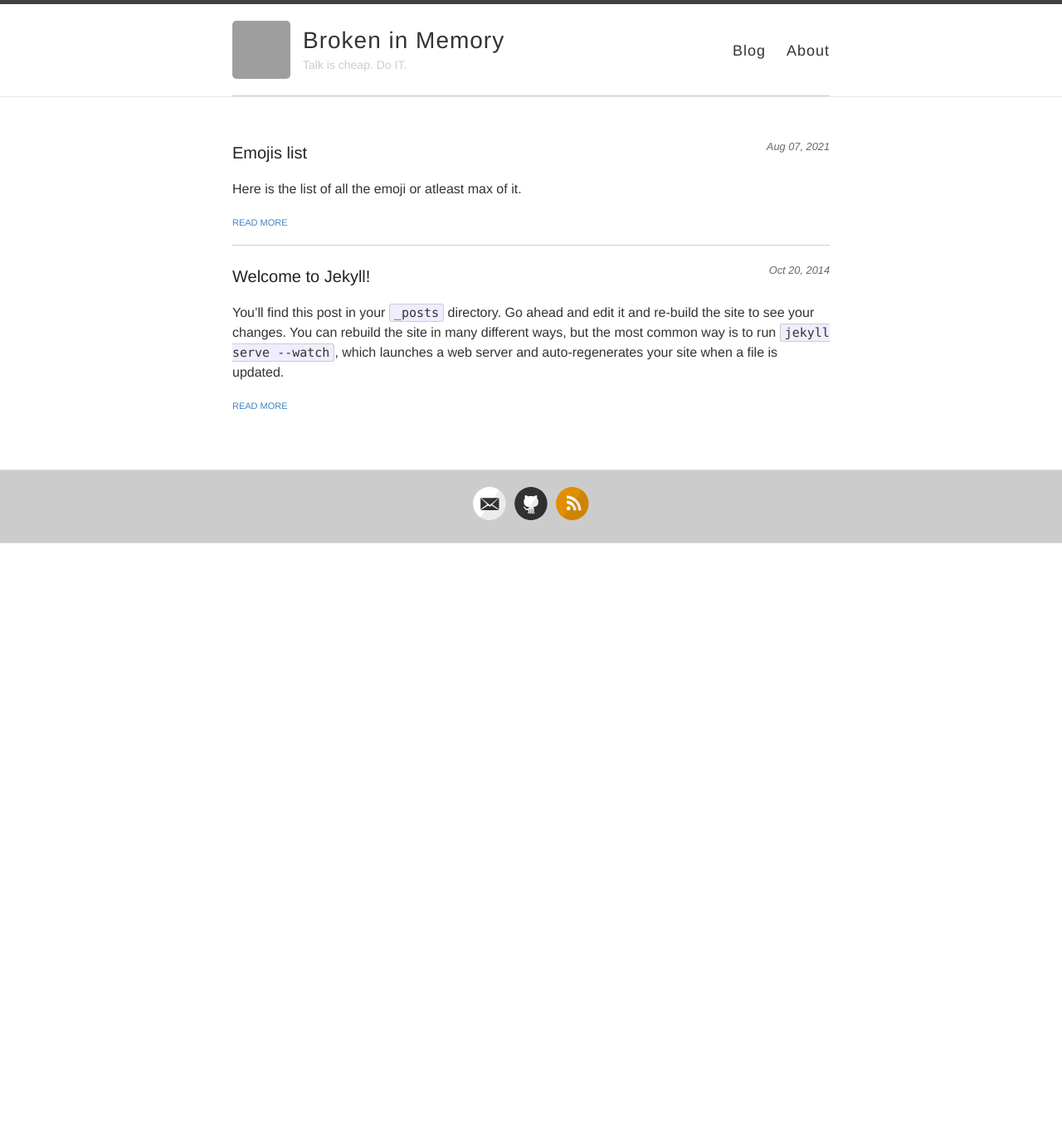
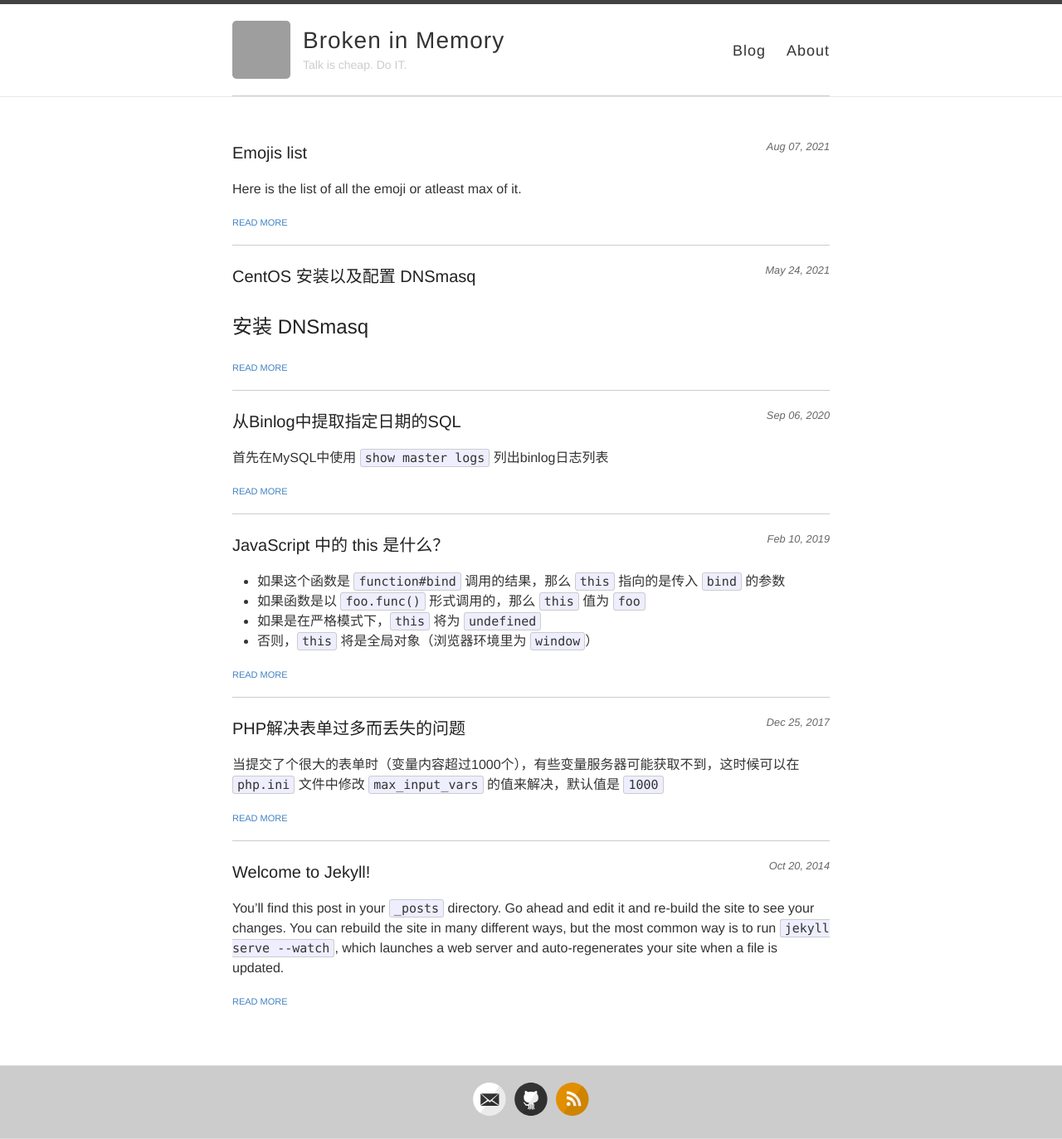
Before and after one commit to gokure/gokure.github.io, a Jekyll site: the page built from index.html, in a window 1280 px wide. Shown: the whole page at 83% size. Built offline with Jekyll 4.4.1, drawn with Linux system fonts in a browser that asks for light colours; the list of posts is cut into pages by our own code; before the commit the page ends 900 px from its top, so only the background shows below that; grey boxes are pictures that could not be loaded.

Commit message:
post blogs.

````diff
--- /dev/null
+++ b/_posts/2017-12-26-php-max-input-vars.md
@@ -0,0 +1,15 @@
+---
+layout: post
+title: PHP解决表单过多而丢失的问题
+date: 2017-12-26 00:00:00 +08:00
+category: blog
+tags:  [php]
+---
+
+当提交了个很大的表单时（变量内容超过1000个），有些变量服务器可能获取不到，这时候可以在 `php.ini` 文件中修改 `max_input_vars` 的值来解决，默认值是 `1000`
+
+```ini
+max_input_vars = 5000
+```
+
+PHP在5.3.9以后加入了该特征，这个配置不能动态修改，只能通过 `php.ini`, `.htaccess`, `httpd.conf` 或者 `.user.ini` 修改。
--- /dev/null
+++ b/_posts/2019-02-11-this-in-javascript.md
@@ -0,0 +1,33 @@
+---
+layout: post
+title: JavaScript 中的 this 是什么？
+date: 2019-02-11 00:00:00 +08:00
+category: blog
+tags:  [javascript]
+---
+
+- 如果这个函数是 `function#bind` 调用的结果，那么 `this` 指向的是传入 `bind` 的参数
+- 如果函数是以 `foo.func()` 形式调用的，那么 `this` 值为 `foo`
+- 如果是在严格模式下，`this` 将为 `undefined`
+- 否则，`this` 将是全局对象（浏览器环境里为 `window`）
+
+```js
+class Foo {
+  x = 3;
+  print() {
+    console.log('x is ' + this.x);
+  }
+}
+
+var f = new Foo();
+f.print(); // Prints 'x is 3' as expected
+
+// Use the class method in an object literal
+var z = { x: 10, p: f.print };
+z.p(); // Prints 'x is 10'
+
+var p = z.p;
+p(); // Prints 'x is undefined'
+```
+
+_来自 [TypeScript Handbook](https://zhongsp.gitbooks.io/typescript-handbook/content/doc/wiki/this-in-TypeScript.html)_
--- /dev/null
+++ b/_posts/2020-09-07-mysqlbinlog.md
@@ -0,0 +1,30 @@
+---
+layout: post
+title: 从Binlog中提取指定日期的SQL
+date: 2020-09-07 00:00:00 +08:00
+category: blog
+tags:  [mysql, binlog]
+---
+
+首先在MySQL中使用 `show master logs` 列出binlog日志列表
+
+```bash
+mysql> show master logs;
++------------------+------------+
+| Log_name         | File_size  |
++------------------+------------+
+| mysql-bin.000011 | 1073744535 |
+| mysql-bin.000012 | 1074119618 |
+| mysql-bin.000013 | 1074007107 |
+| mysql-bin.000014 | 1073742108 |
+| mysql-bin.000015 |  323415006 |
+| mysql-bin.000016 |  367284238 |
++------------------+------------+
+6 rows in set (0.00 sec)
+```
+
+然后使用`mysqlbinlog`命令导出指定日期的SQL
+
+```bash
+sudo mysqlbinlog --base64-output=decode-rows -v --start-datetime='2018-01-25 14:00:00' --stop-datetime='2018-01-25 15:00:00' /var/lib/mysql/mysql-bin.000010 > dump.sql
+```
--- /dev/null
+++ b/_posts/2021-05-25-dnsmasq-install-and-configure-in-centos.md
@@ -0,0 +1,145 @@
+---
+layout: post
+title: CentOS 安装以及配置 DNSmasq
+date: 2021-05-25 00:00:00 +08:00
+category: blog
+tags:  [dnsmasq, linux]
+---
+
+## 安装 DNSmasq
+
+```bash
+sudo yum -y install dnsmasq
+sudo systemctl enable dnsmasq
+```
+
+## 配置 DNSmasq
+
+DNSmasq 配置文件为 `/etc/dnsmasq.conf`
+
+首先备份原文件
+
+```bash
+sudo cp /etc/dnsmasq.conf /etc/dnsmasq.orig
+```
+
+我们需要修改几个参数，分别为：
+
+- `resolv-file=/etc/resolv.dnsmasq.conf` 这个参数表示 dnsmasq 会从这个指定的文件中寻找上游 `DNS` 服务器
+- 取消注释的 `strict-order`，表示严格按照 `resolv-file` 文件中的顺序从上到下进行 `DNS` 解析, 直到第一个成功解析成功为止
+- 注释掉 `no-hosts`, 默认情况下这是注释掉的, dnsmasq 会首先寻找本地的 `/etc/hosts` 文件再去寻找缓存下来的域名, 最后去上游 `DNS` 服务器寻找。
+- 监听指定的网络接口 `interface=eth0`
+- 设置 `listen-address=127.0.0.1,0.0.0.0`, 如果只想在内网启动，将 `0.0.0.0` 改成服务器内网 IP
+- 禁止读取 `/etc/hosts` 文件 `no-hosts`
+- 启用 DSN 缓存 `cache-size=500`
+- 加载其他文件 `conf-dir=/etc/dnsmasq.d`
+
+我们来整理下上面我们修改了那些配置内容
+
+需要新建一个 `/etc/resolv.dnsmasq.conf` 文件，这个是配置上游 DNS，也就是真正的公共 DNS
+
+```bash
+sudo vim /etc/resolv.dnsmasq.conf
+```
+
+```conf
+# /etc/resolv.dnsmasq.conf
+nameserver 10.3.248.211    # 内网DNS
+nameserver 119.29.29.29    # 腾讯DNS
+nameserver 223.5.5.5       # 阿里DNS
+nameserver 114.114.114.114 # 114 DNS
+```
+
+修改 `/etc/dnsmasq.conf`
+
+```conf
+# /etc/dnsmasq.conf
+
+# 上游 DNS 路径
+resolv-file=/etc/resolv.dnsmasq.conf
+
+# 取消 strict-order 注释
+strict-order
+
+# 设置域名解析
+address=/devel/127.0.0.1
+
+# 设置监听的网卡
+interface=em1
+
+# 监听地址 0.0.0.0 对所有网络有效
+listen-address=0.0.0.0
+
+# 禁止读取 /etc/hosts
+no-hosts
+
+# 设置 cache size
+cache-size=500
+
+conf-dir=/etc/dnsmasq.d
+```
+
+添加 `127.0.0.1` 到 `/etc/resolv.conf`
+
+通过 `NetworkManager` 更新 `/etc/resolv.conf`
+
+```conf
+# sudo vim /etc/sysconfig/network-scripts/ifcfg-em1
+...
+DNS1=127.0.0.1
+DNS2=119.29.29.29
+```
+
+然后重启 `network` 服务
+
+```bash
+sudo systemctl restart network.service
+```
+
+如果没有使用 `NetworkManager` 维护，可以手动修改 `/etc/resolv.conf`
+
+```bash
+sudo vim /etc/resolv.conf
+```
+
+```conf
+search gw.100tal.com
+nameserver 127.0.0.1
+nameserver 119.29.29.29
+options timeout:1
+```
+
+## 启动服务
+
+```bash
+sudo systemctl start dnsmasq   # 启动服务
+sudo systemctl sotp dnsmasq    # 停止服务
+sudo systemctl restart dnsmasq # 重启服务
+```
+
+## 设置防火墙
+
+DNSmasq默认使用 53 端口，udp 协议
+
+```bash
+sudo firewall-cmd --zone=public --add-port=53/tcp --permanent
+sudo firewall-cmd --zone=public --add-port=53/udp --permanent
+sudo systemctl restart firewalld.service
+sudo firewall-cmd --list-all
+```
+
+## 检测
+
+使用 `dig` 工具
+
+```bash
+dig your.customhost.local
+```
+
+使用 nsloookup 工具
+
+安装 nslookup 工具
+
+```bash
+sudo yum install bind-utils
+```
````
Also changed, not shown: _posts/2021-08-07-emojis-list.md (+1 -1 lines).
